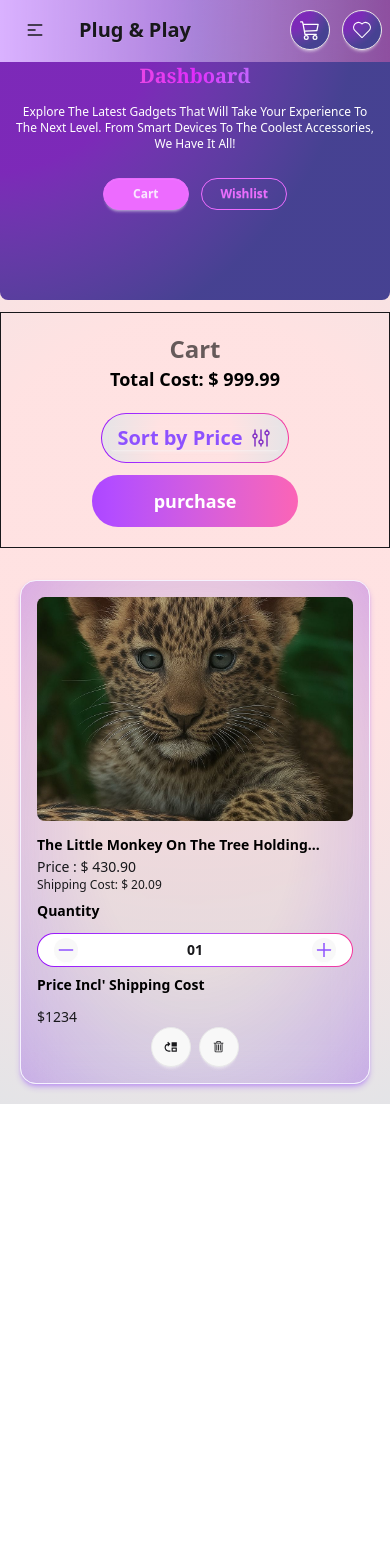
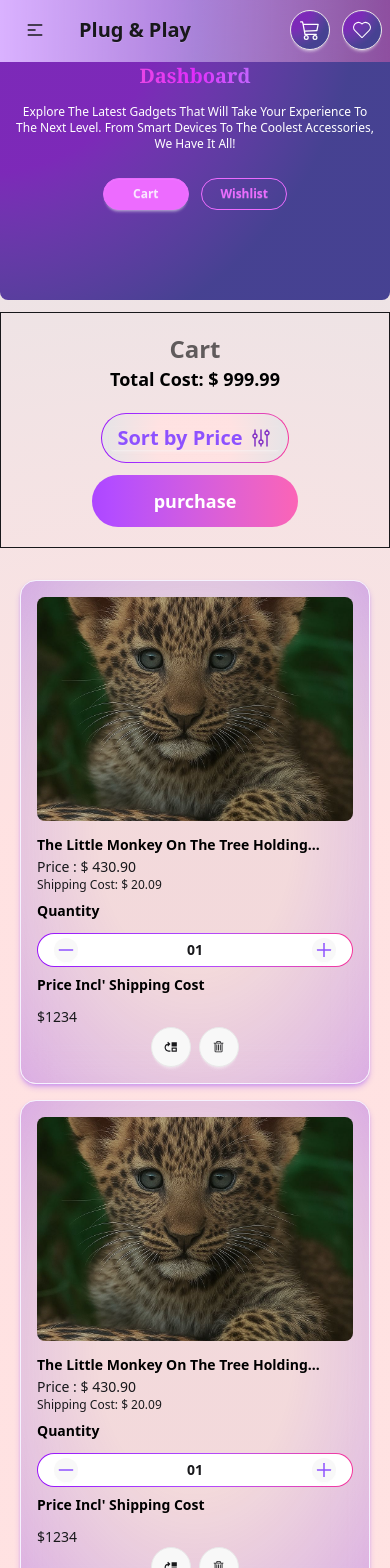
Before and after one commit to rakib-hasan-78/price-cart, a React (Vite) app: page /dashboard in a window 390 px wide. Shown: the top 1568 px of the page. Before the commit the page ends 1104 px from the top, so only its background shows below. Built offline with nearby package versions, Linux system fonts and the light colour scheme; a web font is replaced by a local one.

Commit message:
responsive product card for tabs

```diff
--- a/src/Components/SelectedCart/SelectedCart.jsx
+++ b/src/Components/SelectedCart/SelectedCart.jsx
@@ -9,7 +9,7 @@ import { MdMoveUp } from "react-icons/md";
 const SelectedCart = ({tabs}) => {
     const [asset, setAsset] = useToggle()
     return (
-        <div className='w-full lg:w-8/12 py-4 px-4 h-auto flex flex-col lg:flex-row items-start justify-between border border-violet-50 shadow-md shadow-violet-600/30 rounded-2xl card-gradient'>
+        <div className='w-full sm:w-7/12 md:w-5/12 lg:w-8/12 py-4 px-4 h-auto flex flex-col lg:flex-row items-start justify-between border border-violet-50 shadow-md shadow-violet-600/30 rounded-2xl card-gradient'>
             <div className='xxs:w-full lg:w-6/12 flex flex-col lg:flex-row items-start justify-start xxs:space-x-0 lg:space-x-2.5 xxs:space-y-3 lg:space-y-0'>
                 <div className='xxs:w-full lg:w-30 xxs:h-56 lg:h-30 rounded-lg'>
                     <img className='rounded-lg object-cover align-middle' src={tiger} />
--- a/src/Components/SelectedProduct/SelectedProduct.jsx
+++ b/src/Components/SelectedProduct/SelectedProduct.jsx
@@ -3,7 +3,10 @@ import SelectedCart from './../SelectedCart/SelectedCart';
 
 const SelectedProduct = ({tabs}) => {
     return (
-        <div className='w-full p-5 h-auto flex flex-wrap flex-col items-center content-center'>
+        <div className='w-full p-5 h-auto flex flex-wrap xxs:flex-col sm:flex-row lg:flex-col items-center justify-center sm:space-x-3 xxs:space-y-4'>
+            <SelectedCart tabs={tabs} />
+            <SelectedCart tabs={tabs} />
+            <SelectedCart tabs={tabs} />
             <SelectedCart tabs={tabs} />
         </div>
     );
```
